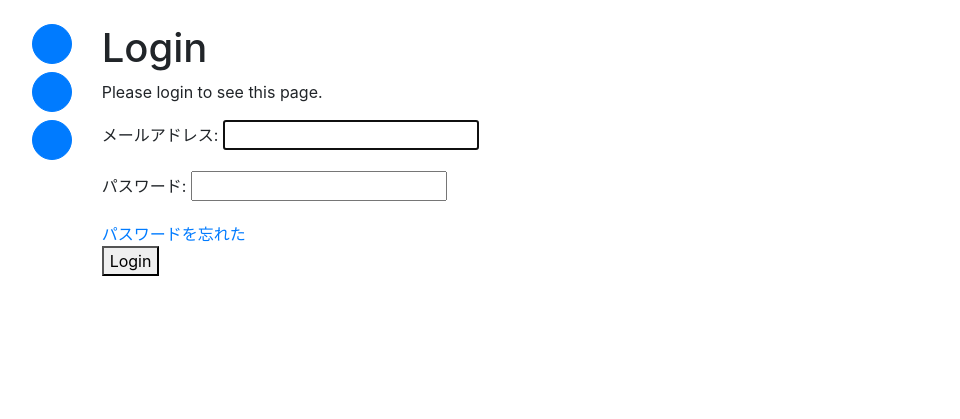
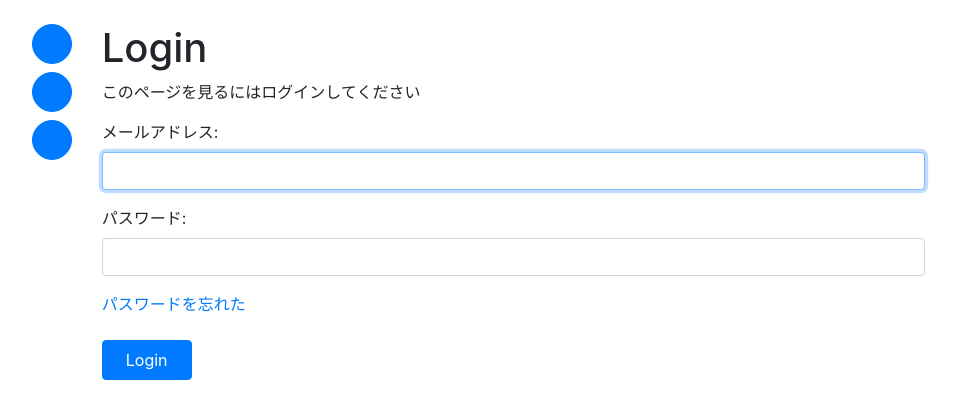
Before and after one commit to Sakoda2269/mysns_mk2, a Django app: page /accounts/login/?next=/accounts/edit/086e133e-9fbd-417c-9405-e3af820e230e/ in a window 1280 px wide. Shown: the part 56-475 px from the top of the page, without its empty margins (20-980 px from the left). Run offline with Django 3.2, Linux system fonts and the light colour scheme; some libraries are stand-ins or nearby versions.

Commit message:
update password reset page

```diff
--- a/accounts/urls.py
+++ b/accounts/urls.py
@@ -1,6 +1,7 @@
 from django.urls import path
 from . import views
 from django.contrib.auth import views as auth_views
+from .forms import SetPassword
 
 
 app_name = "accounts"
@@ -18,6 +19,6 @@ urlpatterns = [
     path("edit/<str:pk>/", views.UpdateView.as_view(), name="edit"),
     path('password_reset_form/', auth_views.PasswordResetView.as_view(template_name='registration/password_reset.html', from_email='djangomysnsmail@gmail.com'), name='password_reset_form'),
     path('password_reset/done/', auth_views.PasswordResetDoneView.as_view(template_name='registration/password_reset_mail_done.html'), name='password_reset_done'),
-    path('reset/<uidb64>/<token>/', auth_views.PasswordResetConfirmView.as_view(template_name='registration/password_reset_confirmation.html'), name='password_reset_confirm'),
+    path('reset/<uidb64>/<token>/', auth_views.PasswordResetConfirmView.as_view(template_name='registration/password_reset_confirmation.html', form_class=SetPassword), name='password_reset_confirm'),
     path('reset/done/', auth_views.PasswordResetCompleteView.as_view(template_name='registration/password_reset_finish.html'), name='password_reset_complete'),
 ]
--- a/templates/registration/logged_out.html
+++ b/templates/registration/logged_out.html
@@ -1,9 +1,9 @@
 {% extends 'base.html' %}
 
 {% block content %}
-<h1>Logge Out</h1>
-<p>Thank you!</p>
+<h1>Logged Out</h1>
+<p>ログアウトしました</p>
 <p>
-    <a href='{% url "login" %}'>Log in again</a>
+    <button class="btn btn-primary" style="width:90px !important; height:40px !important;" onClick="location.href='{% url 'login' %}'">Login</button>
 </p>
 {% endblock %}
--- a/templates/registration/login.html
+++ b/templates/registration/login.html
@@ -4,24 +4,31 @@
 <h1>Login</h1>
 <section class='common-form'>
     {% if form.errors %}
-        <p class='error-msg'>Your username and password didn't match. Please try again.</p>
+        <p class='error-msg'>パスワードまたはメールアドレスが違います。</p>
     {% endif %}
 
     {% if next %}
         {% if user.is_authenticated %}
-            <p class='error-msg'>Your account doesn't have access to this page. To proceed,
-            please login with an account that has access.</p>
+            <p class='error-msg'>あなたのアカウントではアクセスできません</p>
         {% else %}
-            <p class='error-msg'>Please login to see this page.</p>
+            <p class='error-msg'>このページを見るにはログインしてください</p>
         {% endif %}
     {% endif %}
     <form action='{% url "login" %}' method='post'>
         {% csrf_token %}
         <input type='hidden' name='next' value='{{ next }}'/>
-        {{ form.as_p }}
+        <p>
+            <label for="id_username">メールアドレス:</label>
+            <input class="form-control" type="text" name="username" autofocus="" autocapitalize="none" autocomplete="username" maxlength="254" required="" id="id_username">
+        </p>
+        <p>
+            <label for="id_password">パスワード:</label>
+            <input class="form-control" type="password" name="password" autocomplete="current-password" required="" id="id_password">
+        </p>
         <a href="{% url 'accounts:password_reset_form' %}">パスワードを忘れた</a>
         <br>
-        <button type='submit'>Login</button>
+        <br>
+        <button class="btn btn-primary" style="width:90px !important; height:40px !important;" type='submit'>Login</button>
     </form>
 </section>
 {% endblock %}
--- a/templates/registration/password_reset_confirmation.html
+++ b/templates/registration/password_reset_confirmation.html
@@ -1,9 +1,9 @@
 {% extends "base.html" %}
 {% block content %}
-<h2>Password Reset Form</h2>
+<h2>パスワードリセット</h2>
 <form method="post" style="padding-left:20px;">
 {% csrf_token %}
 {{ form.as_p }}
-<button type="submit">Reset Password</button>
+<button class="btn btn-primary" style="width:160px !important; height:40px !important;" type="submit">Reset Password</button>
 </form>
 {% endblock %}
--- a/templates/registration/password_reset_finish.html
+++ b/templates/registration/password_reset_finish.html
@@ -1,6 +1,6 @@
 {% extends "base.html" %}
 {% block content %}
 <h2>Password reset complete</h2>
-<p>Your password has been set. You may go ahead and log in now.</p>
-<p><a href="{% url 'login' %}">Login</a></p>
+<p>パスワード変更が完了しました</p>
+<p><button class="btn btn-primary" style="width:90px !important; height:40px !important;" onClick="location.href='{% url 'login' %}'">Login</button></p>
 {% endblock %}
--- a/templates/registration/password_reset_mail_done.html
+++ b/templates/registration/password_reset_mail_done.html
@@ -1,4 +1,4 @@
 {% extends "base.html" %}
 {% block content %}
-<h2>Your password reset Email has been sent.</h2>
+<h2>入力されたメールアドレスにパスワード変更用のurlを送りました</h2>
 {% endblock %}
```
Also changed, not shown: accounts/forms.py (+10 -0 lines), templates/registration/change.html (+6 -1 lines), templates/registration/password_reset.html (+6 -3 lines), db.sqlite3.
